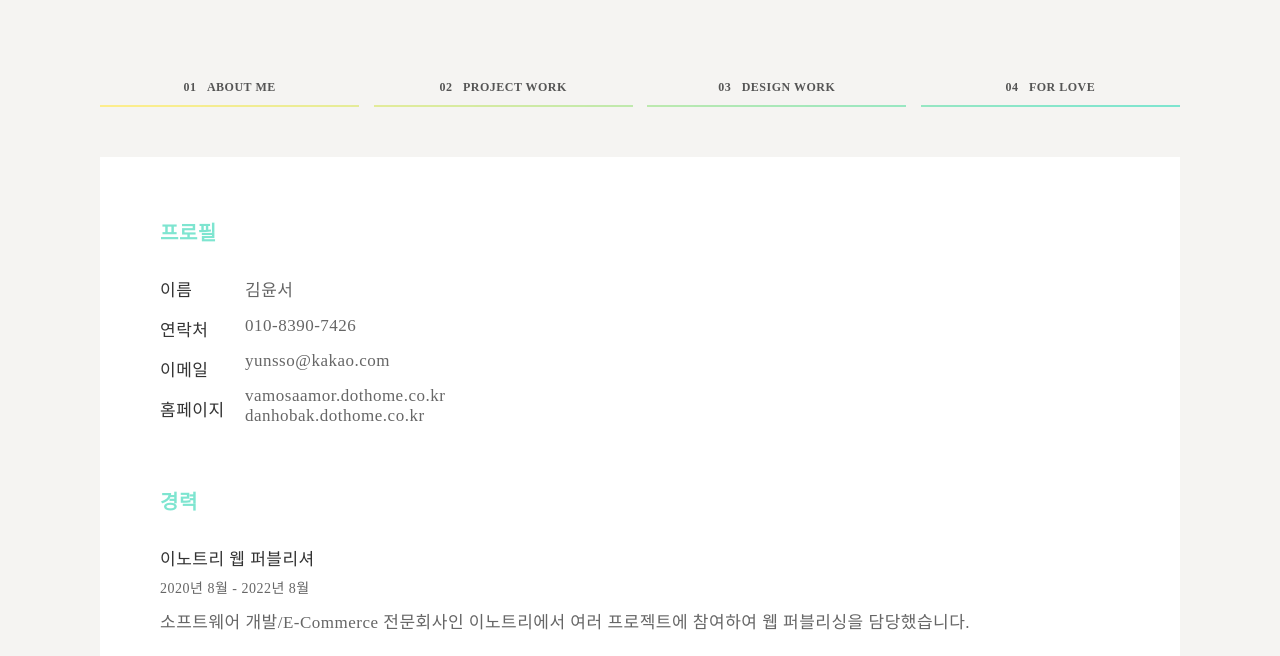
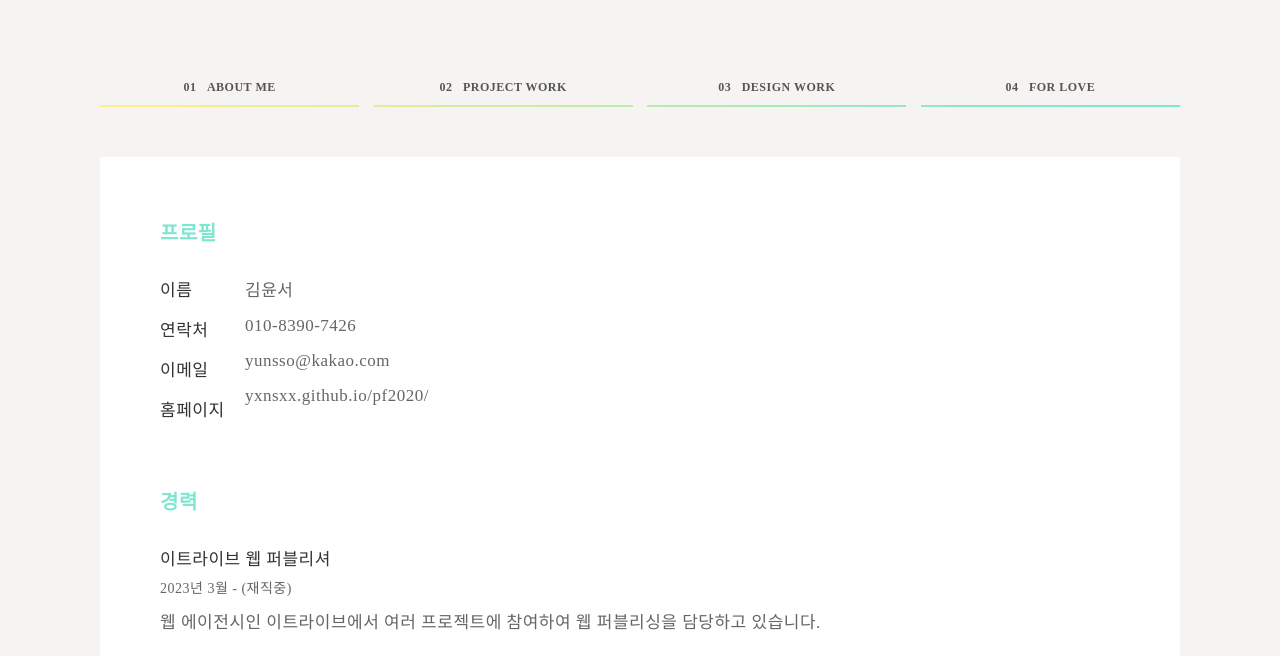
Before and after one commit to yxnsxx/2020, a plain HTML site: page page01.html in a window 1280 px wide. Shown: the part 286-942 px from the top of the page. Drawn offline with nearby package versions, Linux system fonts and the light colour scheme; a web font is replaced by a local one.

Commit message:
이력 수정

```diff
--- a/page01.html
+++ b/page01.html
@@ -33,10 +33,13 @@
 				<dt class="profile-title">이메일</dt>
 				<dd class="profile-description">yunsso@kakao.com</dd>
 				<dt class="profile-title">홈페이지</dt>
-				<dd class="profile-description">vamosaamor.dothome.co.kr<br>danhobak.dothome.co.kr</dd>
+				<dd class="profile-description">yxnsxx.github.io/pf2020/</dd>
 			</dl>
 			<h5>경력</h5>
 			<dl class="career-list">
+				<dt class="career-title">이트라이브 웹 퍼블리셔</dt>
+				<dd class="career-date">2023년 3월 - (재직중)</dd>
+				<dd class="career-description">웹 에이전시인 이트라이브에서 여러 프로젝트에 참여하여 웹 퍼블리싱을 담당하고 있습니다.</dd>
 				<dt class="career-title">이노트리 웹 퍼블리셔</dt>
 				<dd class="career-date">2020년 8월 - 2022년 8월</dd>
 				<dd class="career-description">소프트웨어 개발/E-Commerce 전문회사인 이노트리에서 여러 프로젝트에 참여하여 웹 퍼블리싱을 담당했습니다.</dd>
```
